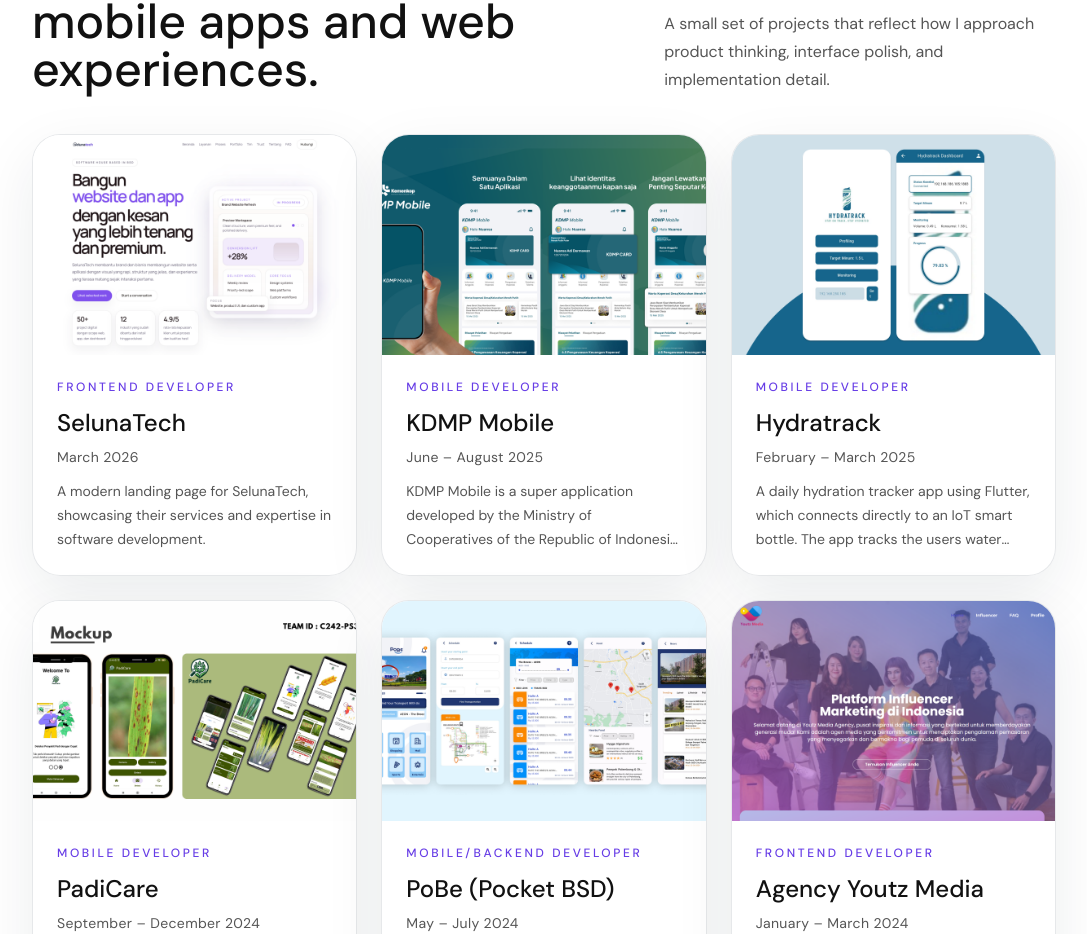
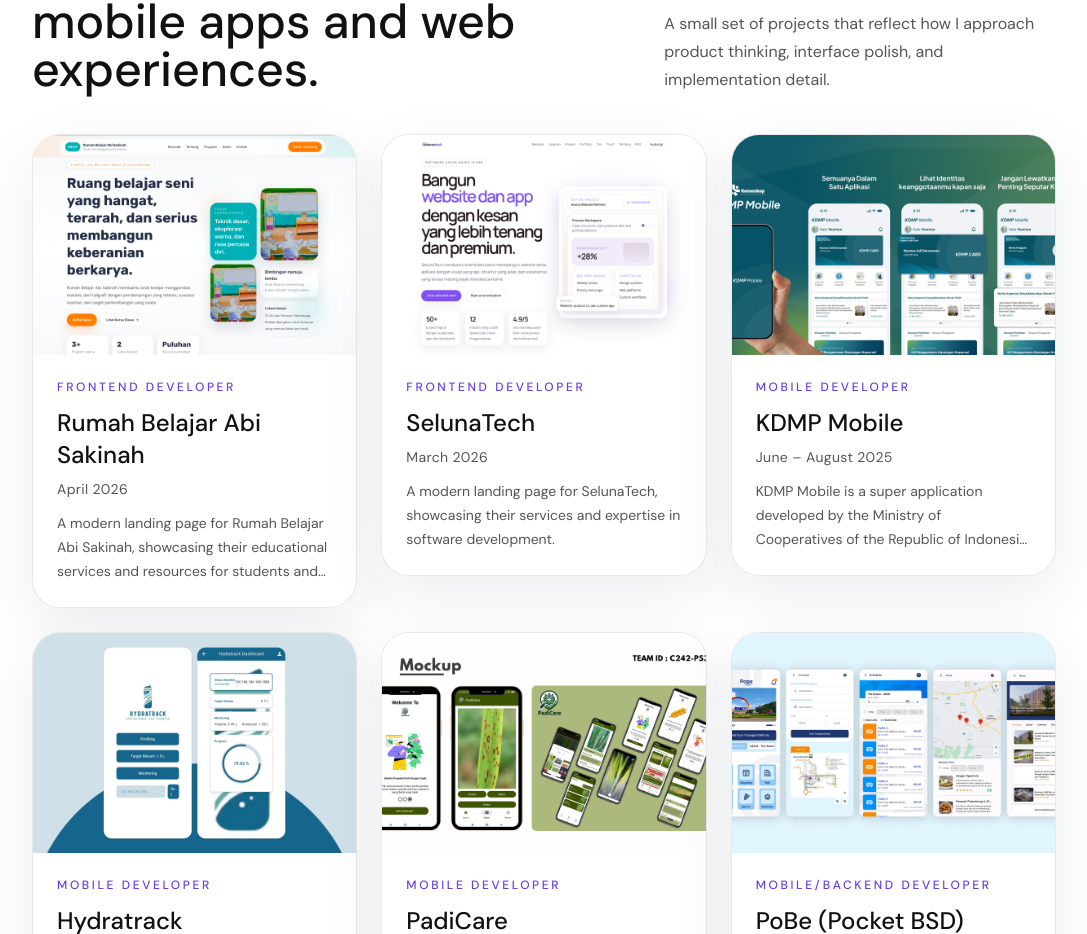
Before and after one commit to rhmdziz/aziz-personal-portofolio, a Next.js app in the folder frontend/: page / in a window 1280 px wide. Shown: the part 2180-3114 px from the top of the page, without its empty margins (96-1183 px from the left). Built offline with nearby package versions, Linux system fonts and the light colour scheme; a web font is replaced by a local one.

Commit message:
add project

```diff
--- a/frontend/data/projects.js
+++ b/frontend/data/projects.js
@@ -1,4 +1,15 @@
 export const projects = [
+  {
+    id: 7,
+    role: "Frontend Developer",
+    title: "Rumah Belajar Abi Sakinah",
+    description:
+      "A modern landing page for Rumah Belajar Abi Sakinah, showcasing their educational services and resources for students and teachers.",
+    image: "/images/project/rbas.png",
+    date: "April 2026",
+    tech: ["Next.js", "Tailwind CSS"],
+    link: "https://rbas-topaz.vercel.app/",
+  },
   {
     id: 6,
     role: "Frontend Developer",
@@ -8,7 +19,7 @@
     image: "/images/project/selunatech.png",
     date: "March 2026",
     tech: ["Next.js", "Tailwind CSS"],
-    link: "selunatech-site.vercel.app",
+    link: "https://selunatech-site.vercel.app",
   },
   {
     id: 5,
```
Also changed, not shown: frontend/public/images/project/rbas.png (added).
